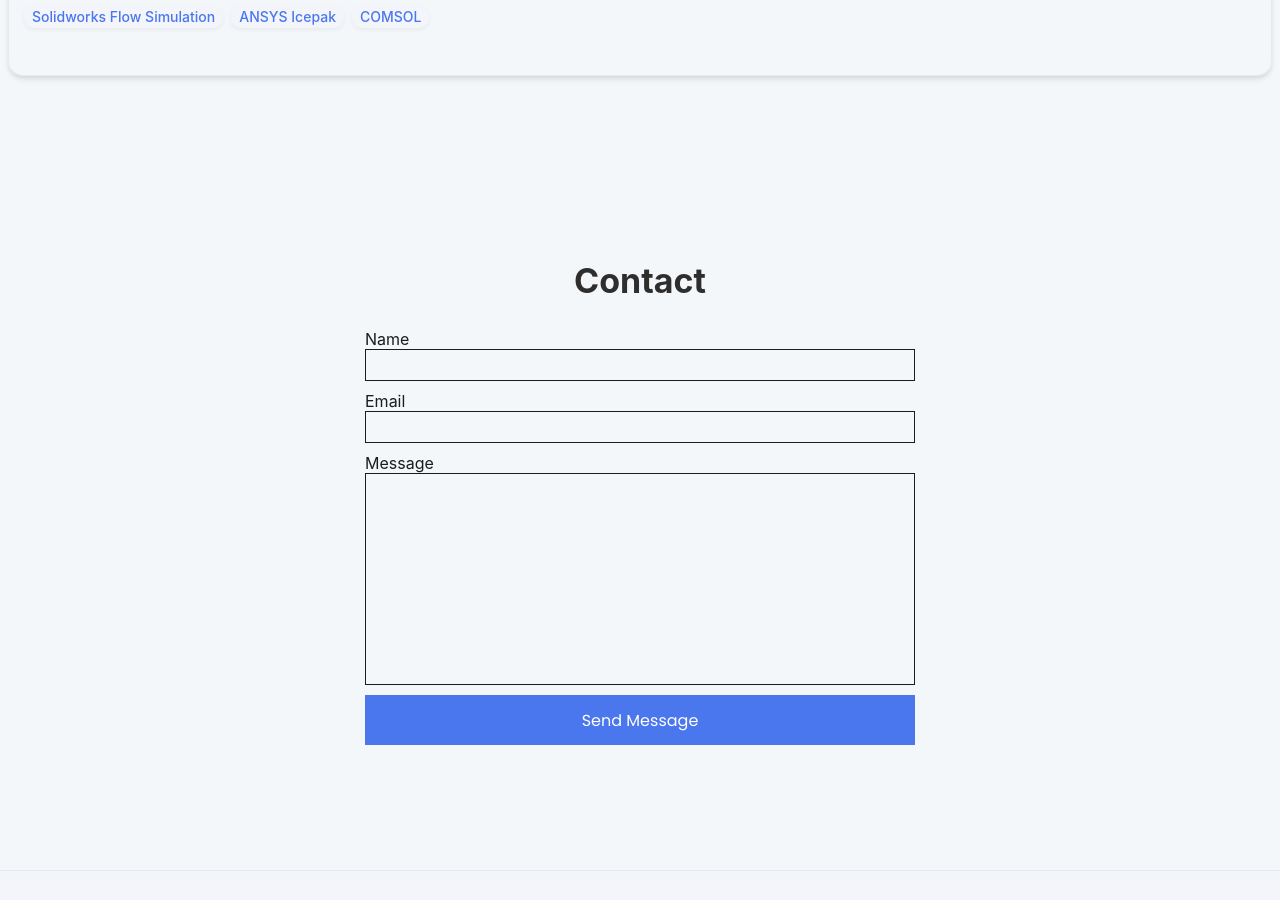
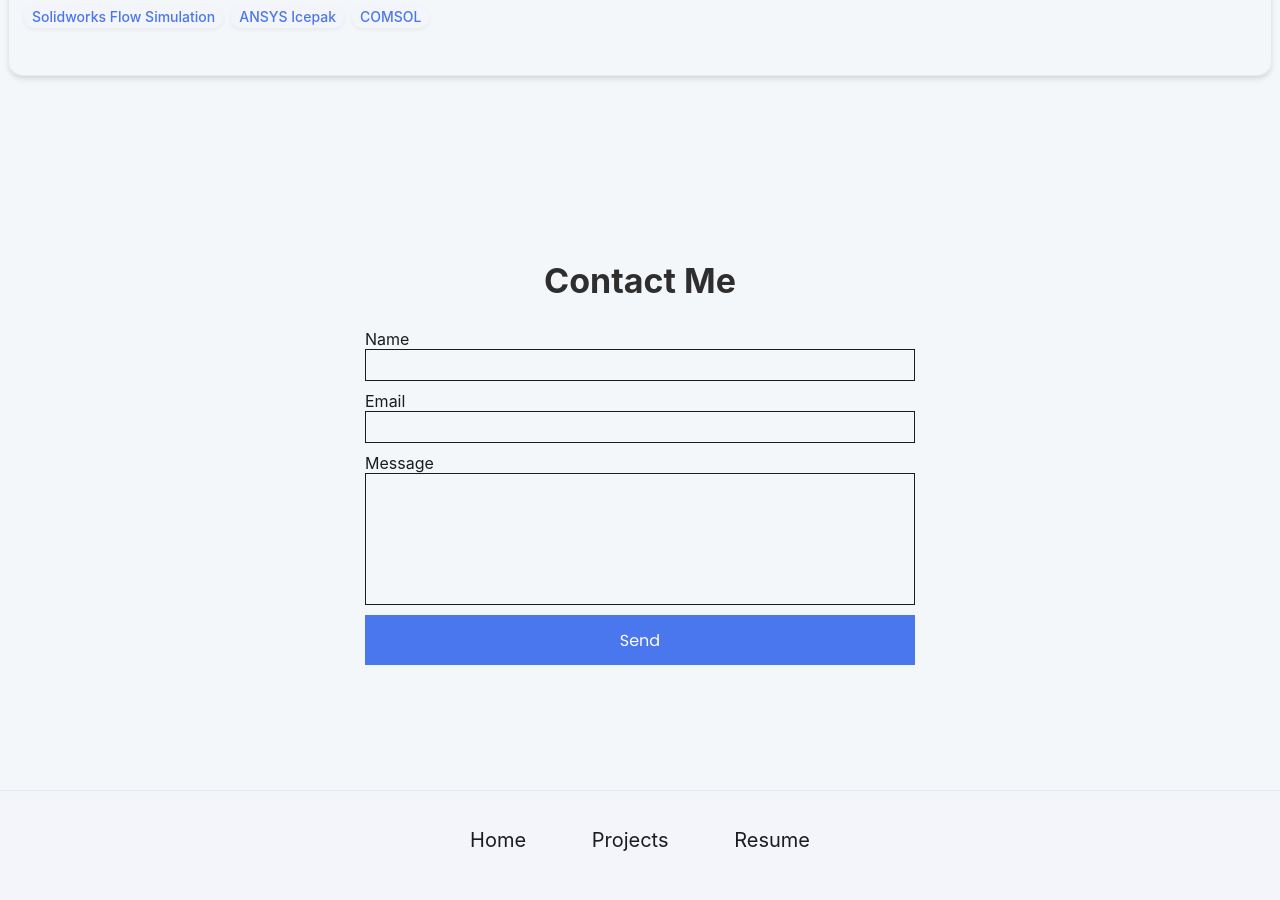
Before and after one commit to bluippold/bluippold.github.io, a Jekyll site: the page built from index.html, in a window 1280 px wide and 900 px high, scrolled down 2509 px. Built offline with Jekyll 4.4.1, drawn with Linux system fonts in a browser that asks for light colours.

Commit message:
Update contact.html

```diff
--- a/_includes/contact.html
+++ b/_includes/contact.html
@@ -1,20 +1,21 @@
 <!-- SECTION 4: Contact-->
 <section id="contact" class= "contact-section">
-    <h2>Contact</h2>
+    <h2>Contact Me</h2>
 
     <div class="group">
 
-        <form action="https://formspree.io/f/{{site.formspree-key}}" method="POST">
+        <form action="https://formspree.io/f/mgvkaepe" method="POST">
+            <form action="https://formspree.io/f/YOUR_FORM_ID" method="POST">
             <label for="name">Name</label>
-            <input type="text" id="name">
+            <input type="text" name="name" id="name" required>
 
             <label for="email">Email</label>
-            <input type="email" id="email" name="email">
+            <input type="email" name="_replyto" id="email" required>
 
             <label for="message">Message</label>
-            <textarea id="message" cols = "30" rows="10" name="message"></textarea>
+            <textarea name="message" id="message" rows="6" required></textarea>
 
-            <button type="submit">Send Message</button>
+    <button type="submit">Send</button>
         </form>
     </div>
   </section>
```
